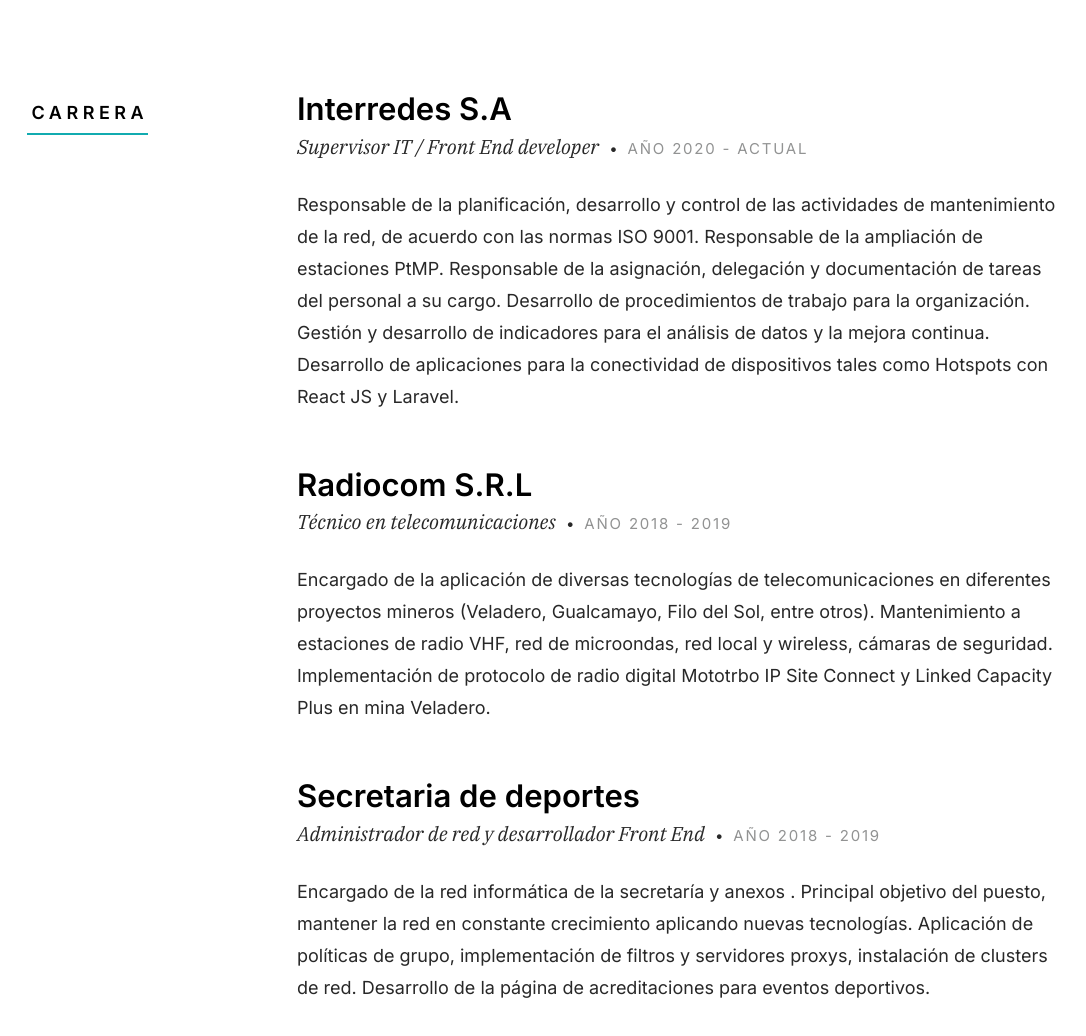
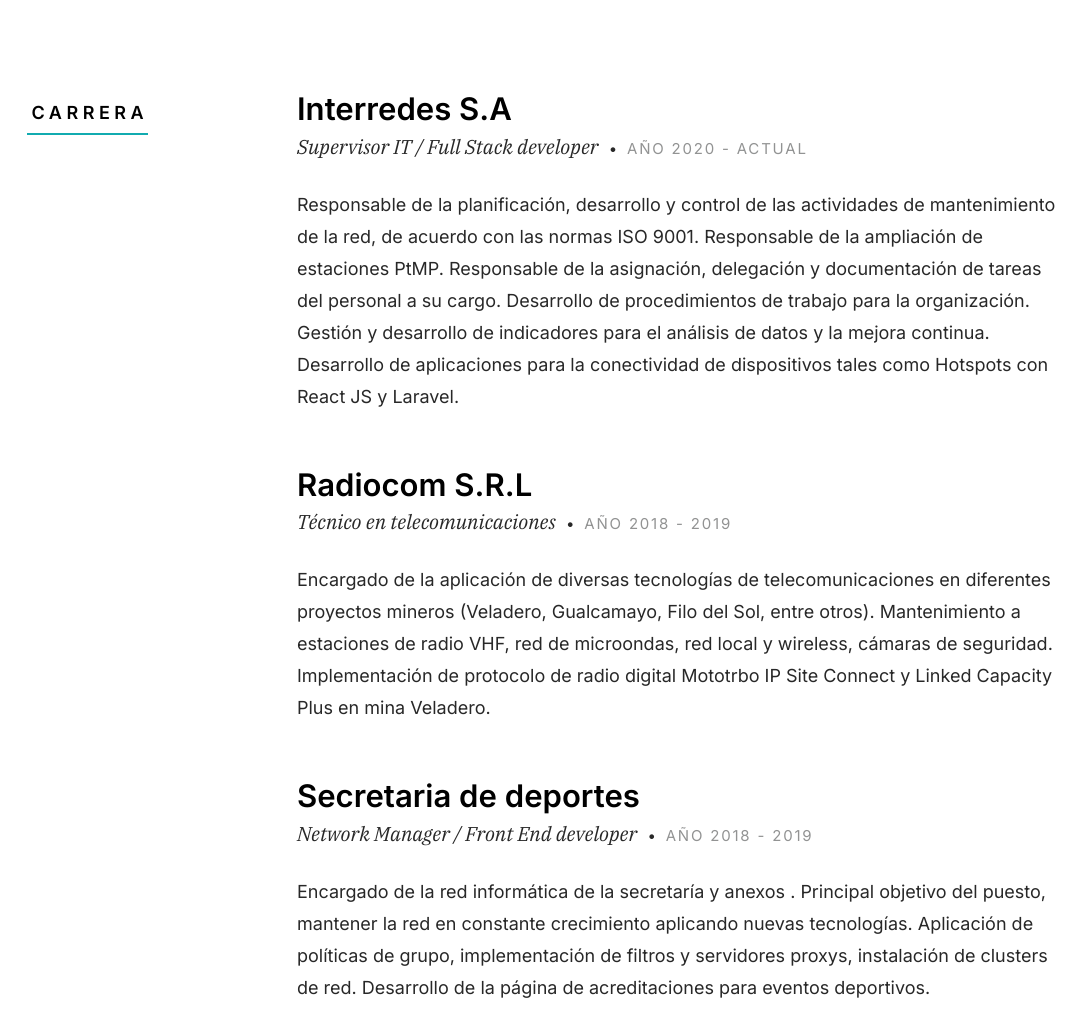
Before and after one commit to LucasGarcia2/myPortfolio, a plain HTML site: page index.html in a window 1280 px wide. Shown: the part 1860-2896 px from the top of the page, without its empty margins (97-1183 px from the left). Drawn offline with Linux system fonts and the light colour scheme.

Commit message:
primer commit

```diff
--- a/index.html
+++ b/index.html
@@ -201,7 +201,7 @@
             <div class="resume-block__header">
               <h4 class="h3">Interredes S.A</h4>
               <p class="resume-block__header-meta">
-                <span>Supervisor IT / Front End developer</span>
+                <span>Supervisor IT / Full Stack developer</span>
                 <span class="resume-block__header-date">
                   Año 2020 - Actual
                 </span>
@@ -247,7 +247,7 @@
             <div class="resume-block__header">
               <h4 class="h3">Secretaria de deportes</h4>
               <p class="resume-block__header-meta">
-                <span>Administrador de red y desarrollador Front End</span>
+                <span>Network Manager / Front End developer</span>
                 <span class="resume-block__header-date">
                   Año 2018 - 2019
                 </span>
```
